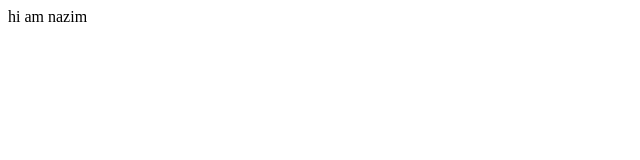
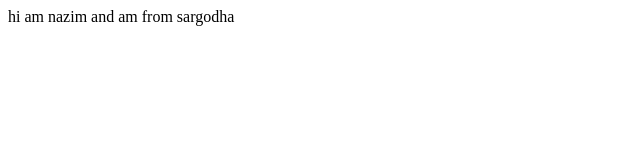
Before and after one commit to Nazim000/Notesapp, a plain HTML site: page index.html in a window 1280 px wide. Shown: the whole page, without its empty margins (0-640 px from the left). Drawn offline with Linux system fonts and the light colour scheme.

Commit message:
new js file

```diff
--- a/index.html
+++ b/index.html
@@ -1 +1 @@
-<p>hi am nazim</p>
+<p>hi am nazim and am from sargodha</p>
--- /dev/null
+++ b/main.js
@@ -0,0 +1 @@
+//  js file
```
